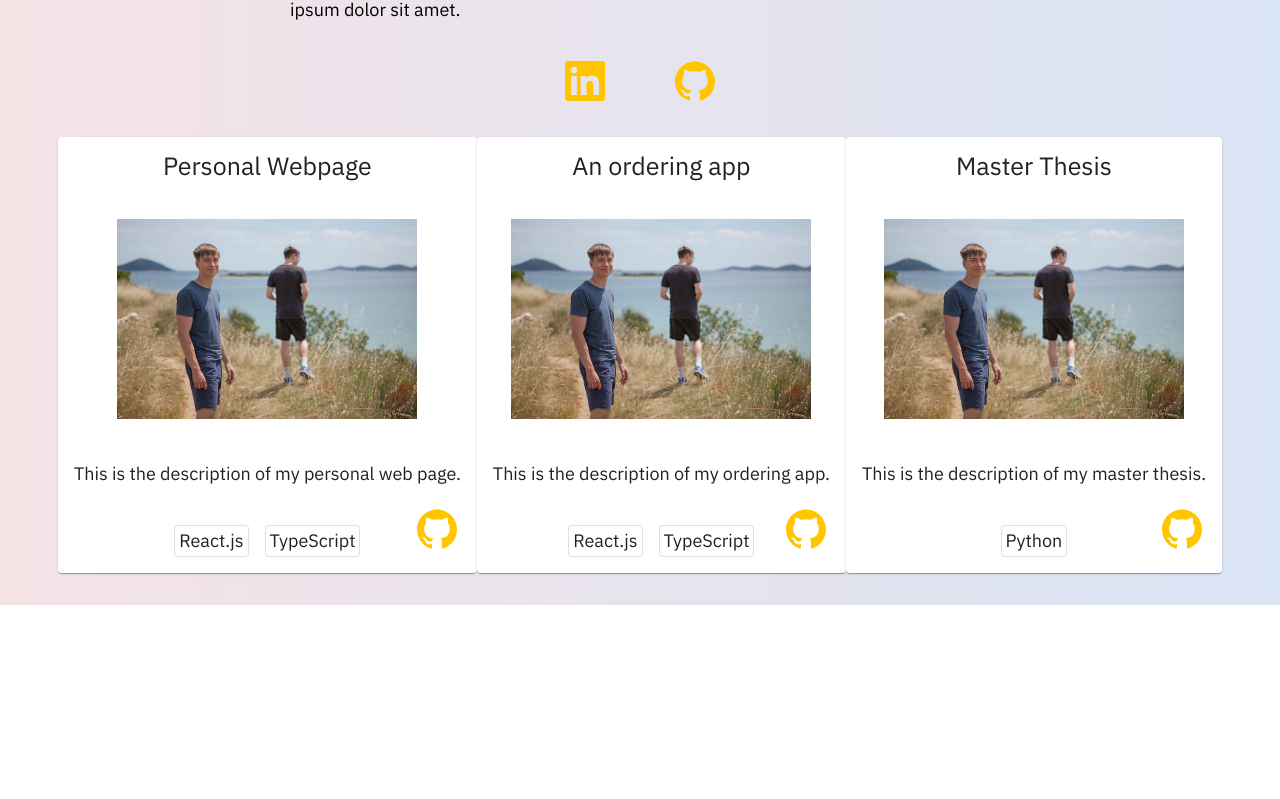
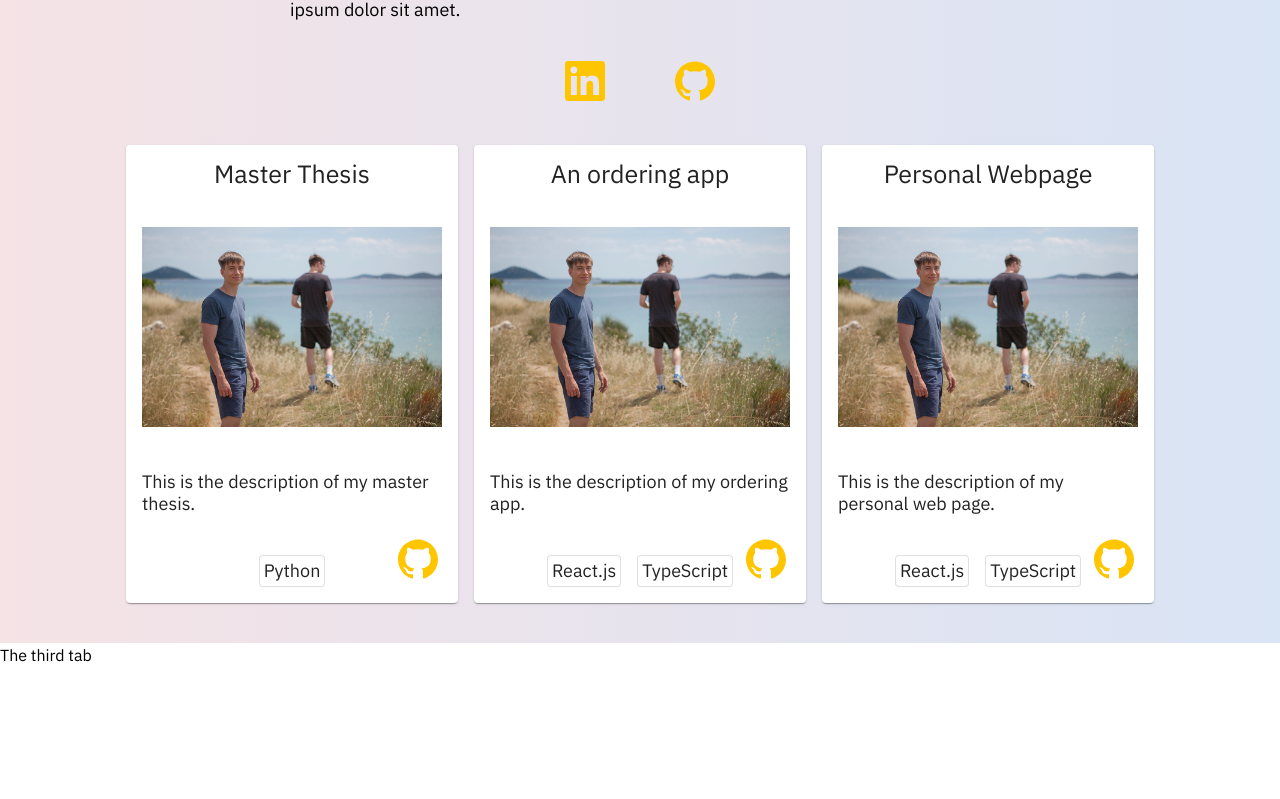
Before and after one commit to MarkusDunkel/personal_homepage, a React (Create React App) app: page / in a window 1280 px wide. Shown: the part 621-1420 px from the top of the page. Built offline with nearby package versions, Linux system fonts and the light colour scheme.

Commit message:
some spacing

```diff
--- a/src/App.tsx
+++ b/src/App.tsx
@@ -81,11 +81,13 @@ function App() {
               </Grid>
             </ContentHolder>
           </SiteSection>
-          <Box minHeight='1000px' ref={project} id='projects'>
+          <Box ref={project} id='projects'>
             <SiteSection>
-              <ProjectCard projectId={0} />
-              <ProjectCard projectId={1} />
-              <ProjectCard projectId={2} />
+              <Box sx={{ display: 'flex', flexWrap: 'wrap', flexDirection: 'row-reverse', justifyContent: 'center', padding: 0, margin: 0 }}>
+                <ProjectCard projectId={0} />
+                <ProjectCard projectId={1} />
+                <ProjectCard projectId={2} />
+              </Box>
             </SiteSection>
           </Box>
           <Box height='500px' ref={contact} id='contact'>
--- a/src/components/ProjectCard.tsx
+++ b/src/components/ProjectCard.tsx
@@ -20,8 +20,7 @@ const ProjectCard = ({ projectId }: ProjectCardProps) => {
 
     return (
         <a href={content.projectLink}>
-
-            <Card sx={{ position: 'relative', maxWidth: 500, padding: 2 }}>
+            <Card sx={{ position: 'relative', width: 300, padding: 2, m: 1 }}>
 
                 <Box bottom='20px' right='20px' sx={{ position: 'absolute' }}>
                     <IconHolder size='40' link={content.repositoryLink} >
@@ -60,7 +59,7 @@ const ProjectCard = ({ projectId }: ProjectCardProps) => {
                     </Grid>
                 </Grid>
             </Card>
-        </a>
+        </a >
     )
 }
 
```
